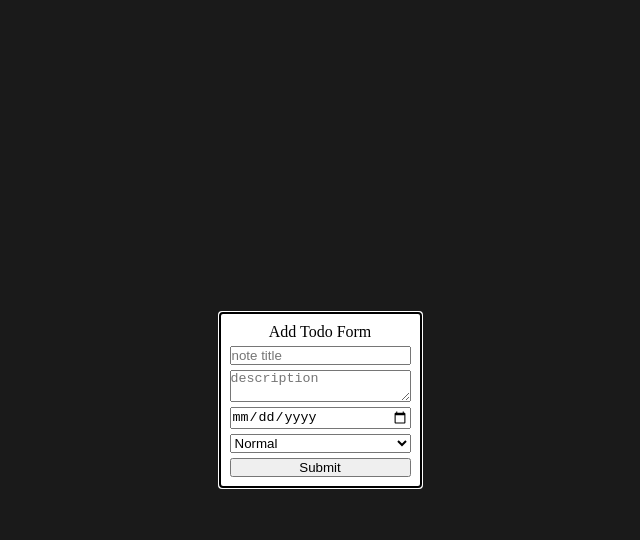
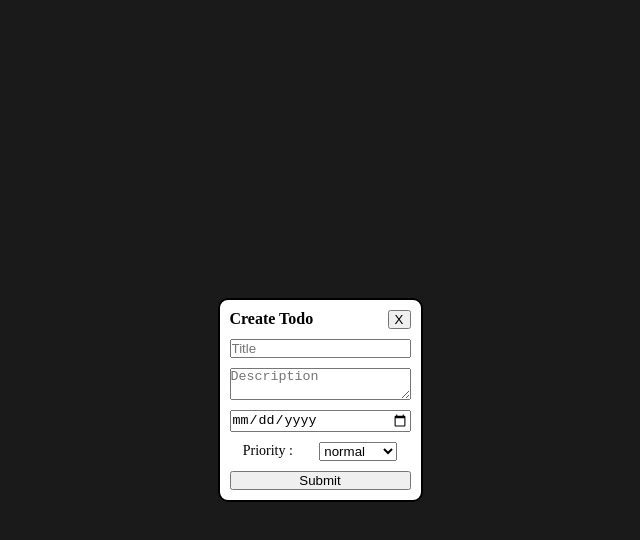
Before and after one commit to rcamach7/react-nextjs, a React (Vite) app in the folder todo/: page / in a window 1280 px wide. Both pictures are taken after a click on the button "Show Form". Shown: the top 540 px of the page, without its empty margins (320-960 px from the left). Built offline with nearby package versions, Linux system fonts and the light colour scheme.

Commit message:
add closing form functionalities and style from

```diff
--- a/todo/src/components/AddTodoForm.tsx
+++ b/todo/src/components/AddTodoForm.tsx
@@ -57,20 +57,29 @@ export const AddTodoForm: React.FC<Props> = ({ toggleShowForm }) => {
   };
 
   return (
-    <AddTodoFormWrapper>
-      <form onSubmit={(e) => handleSubmit(e)}>
-        <p>Add Todo Form</p>
+    <AddTodoFormWrapper onClick={() => toggleShowForm()}>
+      <form
+        onSubmit={(e) => handleSubmit(e)}
+        // Prevents any eventListeners to trigger on parent components.
+        onClick={(e) => e.stopPropagation()}
+      >
+        <div className="title">
+          <p className="text">Create Todo</p>
+          <button className="closeBtn" onClick={() => toggleShowForm()}>
+            X
+          </button>
+        </div>
         <input
           value={formInput.title}
           type="text"
-          placeholder="note title"
+          placeholder="Title"
           name="title"
           onChange={(e) => handleInputChange(e)}
           required
         />
         <textarea
           value={formInput.description}
-          placeholder="description"
+          placeholder="Description"
           name="description"
           onChange={(e) => handleInputChange(e)}
           required
@@ -81,6 +90,8 @@ export const AddTodoForm: React.FC<Props> = ({ toggleShowForm }) => {
           name="date"
           onChange={(e) => handleInputChange(e)}
         />
+        <div className="selectContainer">
+          <p className="subTitle">Priority :</p>
           <select
             name="priority"
             defaultChecked
@@ -89,9 +100,10 @@ export const AddTodoForm: React.FC<Props> = ({ toggleShowForm }) => {
             }}
             required
           >
-          <option value="normal">Normal</option>
-          <option value="important">Important</option>
+            <option value="normal">normal</option>
+            <option value="important">important</option>
           </select>
+        </div>
 
         <input type="submit" />
       </form>
--- a/todo/src/components/styled/AddTodoForm.styled.tsx
+++ b/todo/src/components/styled/AddTodoForm.styled.tsx
@@ -17,12 +17,31 @@ export const AddTodoFormWrapper = styled.div`
   form {
     padding: 10px;
     background-color: white;
-    outline: auto;
+    border-radius: 10px;
+    border: solid black 2px;
 
     text-align: center;
 
     display: flex;
     flex-direction: column;
-    gap: 5px;
+    gap: 10px;
+    .title {
+      display: flex;
+      justify-content: space-between;
+      p {
+        font-weight: bold;
+      }
+      button {
+        padding: 0 5px;
+      }
+    }
+    .selectContainer {
+      display: flex;
+      align-items: center;
+      justify-content: space-around;
+      .subTitle {
+        font-size: 14px;
+      }
+    }
   }
 `;
```
Lines whose indentation alone changed are shown as unchanged.
